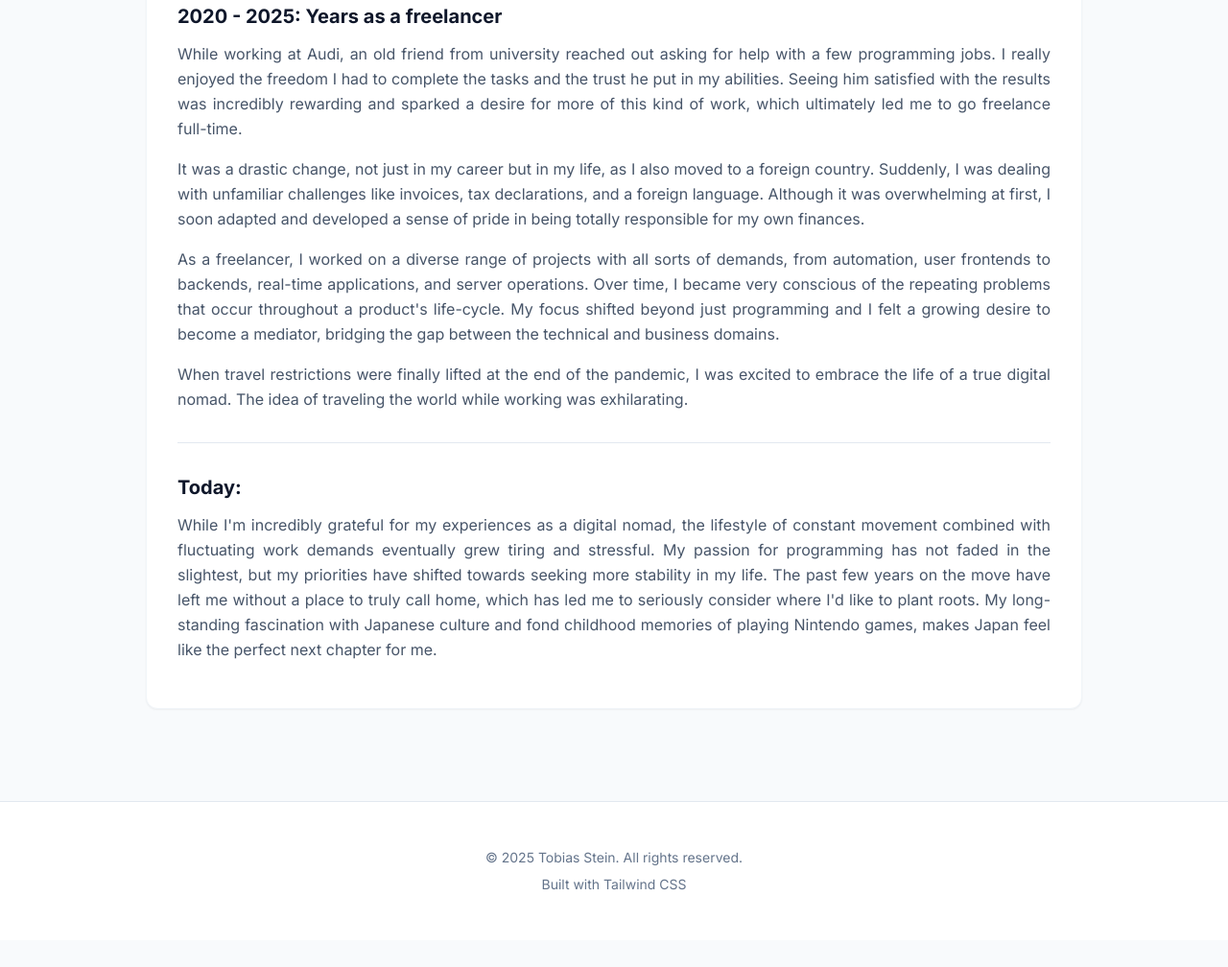
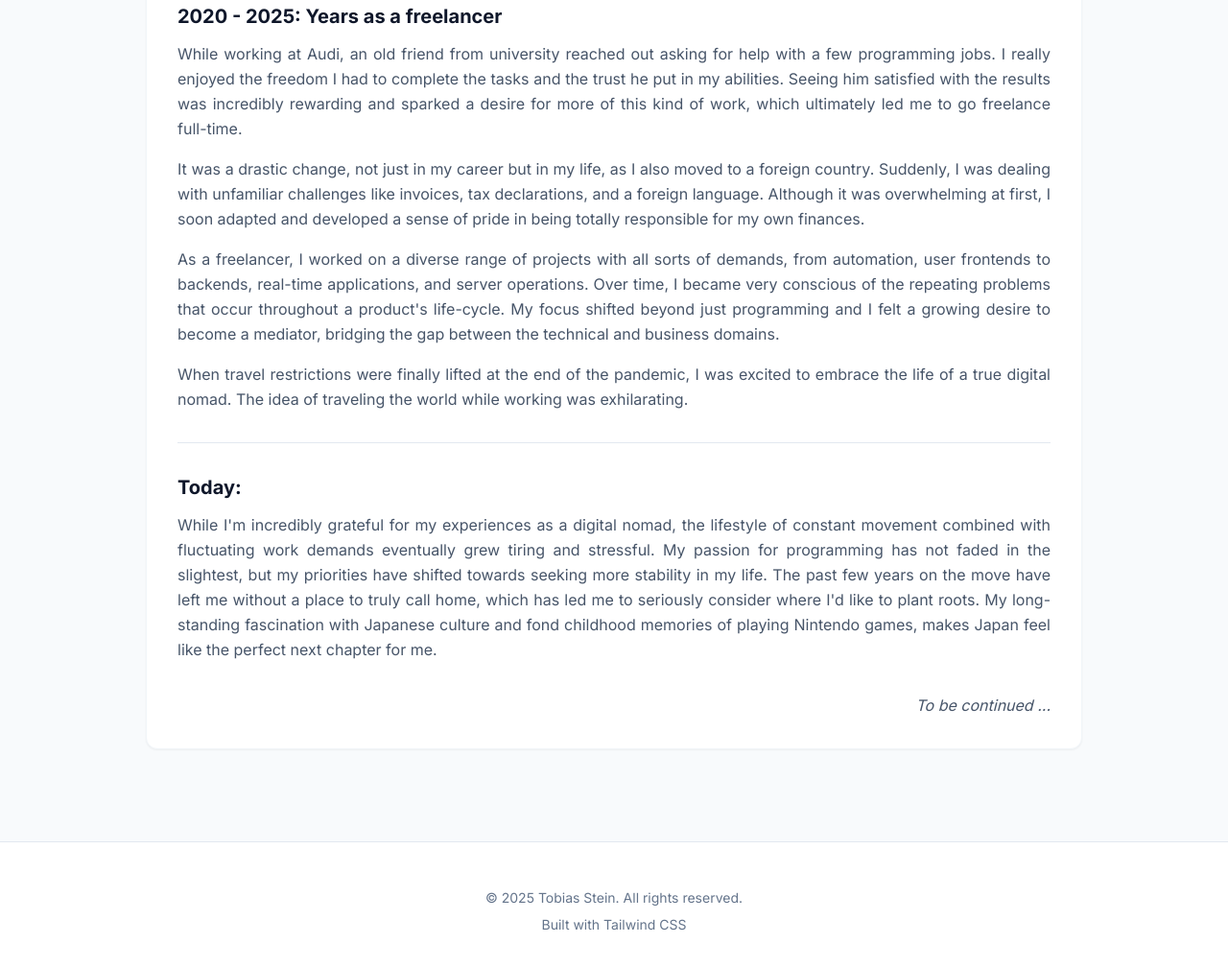
Before and after one commit to tobias-stein/me, a plain HTML site: page index.html in a window 1280 px wide. Shown: the part 5578-6586 px from the top of the page at 96% size. Before the commit the page ends 6558 px from the top, so only its background shows below. Drawn offline with nearby package versions, Linux system fonts and the light colour scheme.

Commit message:
add "To be continued ..."

```diff
--- a/index.html
+++ b/index.html
@@ -570,6 +570,12 @@
                         While I'm incredibly grateful for my experiences as a digital nomad, the lifestyle of constant movement combined with fluctuating work demands eventually grew tiring and stressful. My passion for programming has not faded in the slightest, but my priorities have shifted towards seeking more stability in my life. The past few years on the move have left me without a place to truly call home, which has led me to seriously consider where I'd like to plant roots. My long-standing fascination with Japanese culture and fond childhood memories of playing Nintendo games, makes Japan feel like the perfect next chapter for me.
                     </p>
                 </div>
+
+                <div>
+                    <p style="text-align: right" class="text-slate-600 dark:text-slate-400 leading-relaxed">
+                        <i>To be continued ...</i>
+                    </p>
+                </div>
             </div>
         </section>
 
```
